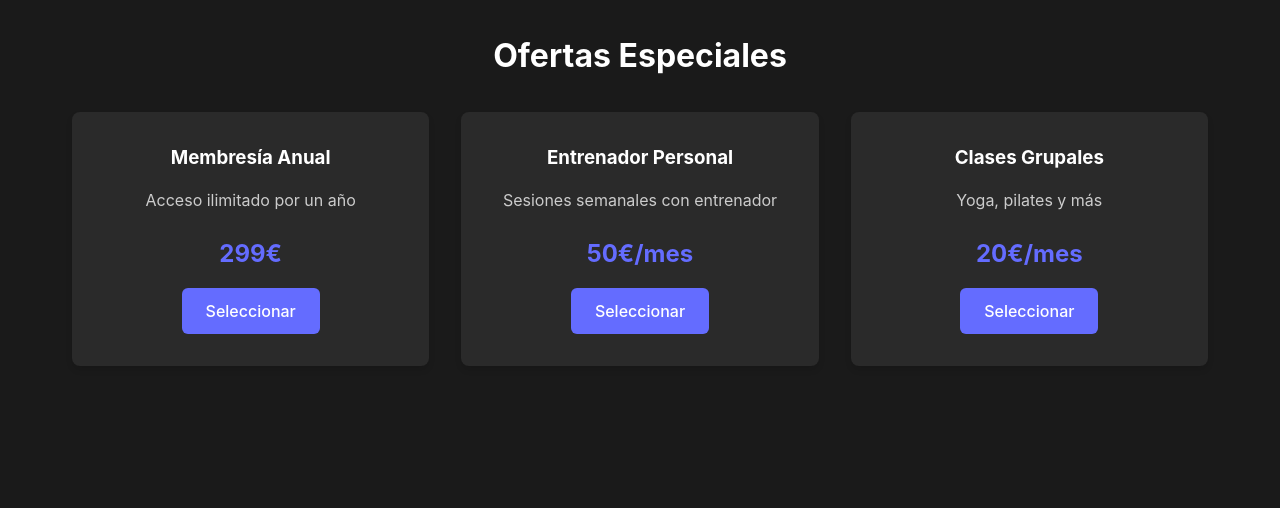
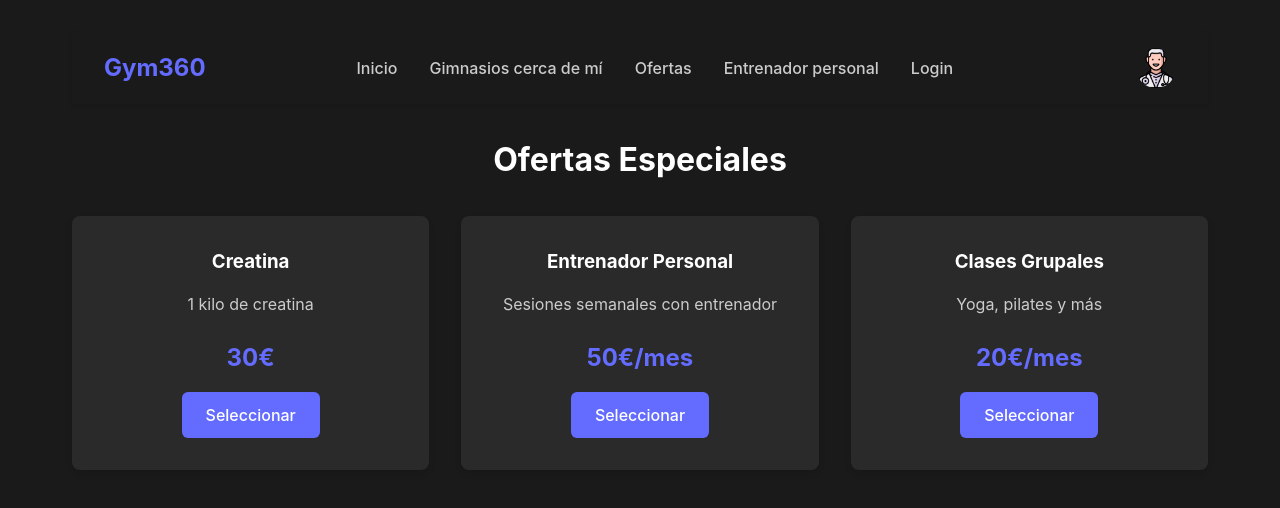
Before and after one commit to Xabiondo/TFG_GYM360_SPRING_REACT, a React app in the folder frontend/: page /offers in a window 1280 px wide. Shown: the top 508 px of the page. Built offline with nearby package versions, Linux system fonts and the light colour scheme; the HTML template or start-up script is replaced by a standard one.

Commit message:
Avance frontend

```diff
--- a/frontend/src/components/Navbar.css
+++ b/frontend/src/components/Navbar.css
@@ -6,6 +6,7 @@
   color: #fff;
   padding: 1rem 2rem;
   box-shadow: 0 2px 4px rgba(0, 0, 0, 0.1);
+  margin-bottom: 2rem;
 }
 
 .navbar-left .logo {
--- a/frontend/src/pages/Home.jsx
+++ b/frontend/src/pages/Home.jsx
@@ -9,6 +9,9 @@ const Home = () => {
         <Navbar></Navbar>
         <h1>Bienvenido a Gym360 </h1>
 
+        <p>Tu salud , simplificada</p>
+        <p>Unifica todo lo relacionado con el mundo del entrenamiento de manera gratuita . </p>
+
     </div>
   )
 }
--- a/frontend/src/pages/Offers.jsx
+++ b/frontend/src/pages/Offers.jsx
@@ -2,16 +2,19 @@
 
 import React from 'react'
 import Offer from '../components/Offer'
+import Navbar from '../components/Navbar'
 
 const Offers = () => {
   const offers = [
-    { id: 1, title: 'Membresía Anual', description: 'Acceso ilimitado por un año', price: '299€' },
+    { id: 1, title: 'Creatina', description: '1 kilo de creatina', price: '30€' },
     { id: 2, title: 'Entrenador Personal', description: 'Sesiones semanales con entrenador', price: '50€/mes' },
     { id: 3, title: 'Clases Grupales', description: 'Yoga, pilates y más', price: '20€/mes' },
   ]
 
   return (
+
     <div className="offers">
+    <Navbar></Navbar>
       <h1>Ofertas Especiales</h1>
       <div className="offers-grid">
         {offers.map(offer => (
```
